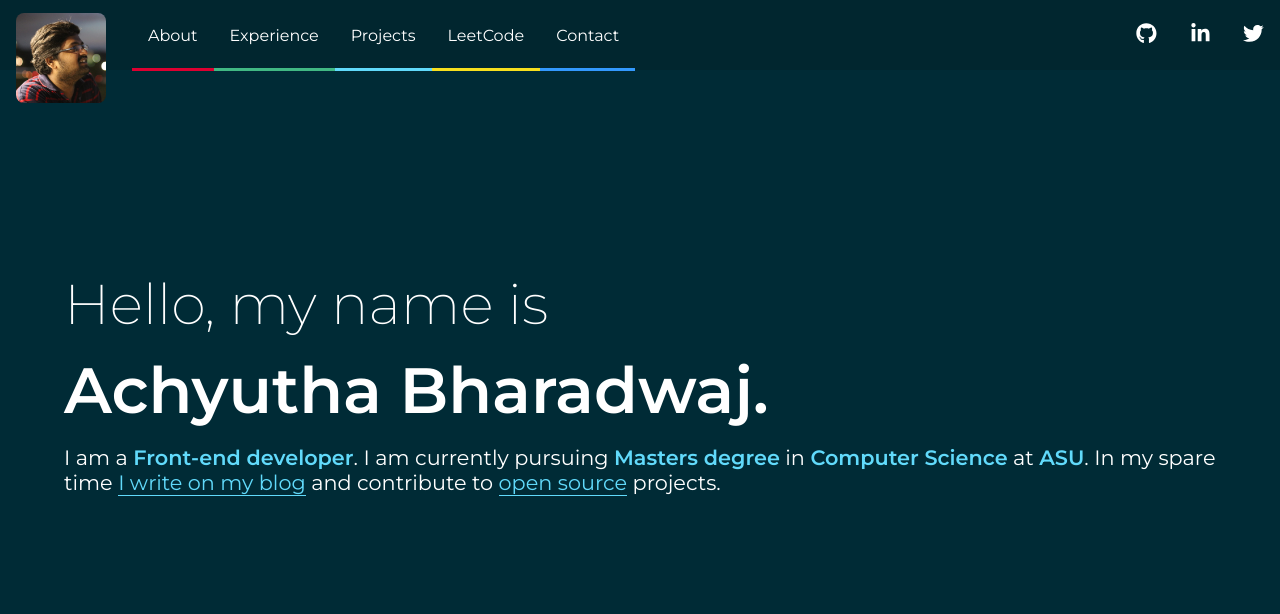
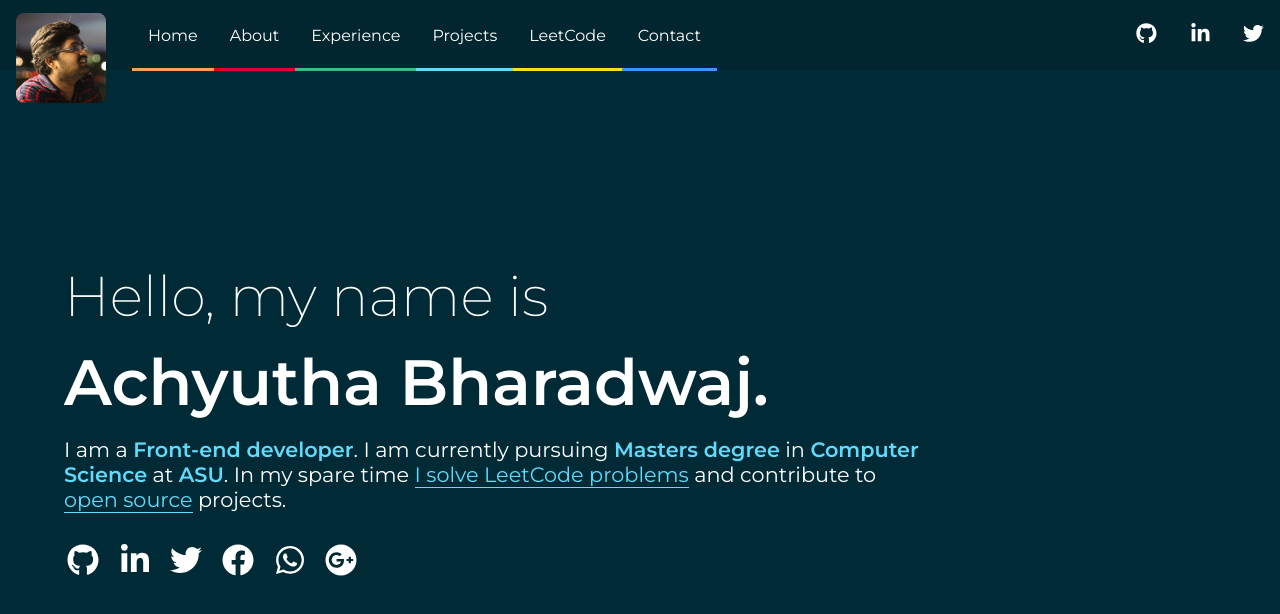
Before and after one commit to AchyuthaBharadwaj/portfolio-ab, a Gatsby site: page / in a window 1280 px wide. Built offline with nearby package versions, Linux system fonts and the light colour scheme; Gatsby itself is replaced by a stand-in of ours.

Commit message:
landing page animations

```diff
--- a/src/components/globals/navbar/NavbarLinks.js
+++ b/src/components/globals/navbar/NavbarLinks.js
@@ -7,6 +7,11 @@ export default class NavbarLinks extends Component {
   render() {
     return (
       <LinkWrapper open={this.props.navbarOpen}>
+        <li>
+          <Link to="/" className="nav-link home">
+            home
+          </Link>
+        </li>
         <li>
           <Link to="/about/" className="nav-link about">
             about
@@ -74,6 +79,9 @@ const LinkWrapper = styled.ul`
       }
     }
 
+    .home {
+      border-bottom: 3px solid #f4a460;
+    }
     .about {
       border-bottom: 3px solid #dd0031;
     }
--- /dev/null
+++ b/src/components/globals/socialIcons.js
@@ -0,0 +1,91 @@
+import React, { Component } from "react"
+import styled from "styled-components"
+import { styles } from "../../utils"
+import {
+  FaGithub,
+  FaLinkedinIn,
+  FaTwitter,
+  FaFacebook,
+  FaWhatsapp,
+  FaGooglePlus,
+} from "react-icons/fa"
+
+export default class SocialIcons extends Component {
+  state = {
+    icons: [
+      {
+        id: 0,
+        icon: <FaGithub className="icon" />,
+        path: "https://github.com/AchyuthaBharadwaj",
+      },
+      {
+        id: 1,
+        icon: <FaLinkedinIn className="icon" />,
+        path: "https://www.linkedin.com/in/achyutha-bharadwaj/",
+      },
+      {
+        id: 2,
+        icon: <FaTwitter className="icon" />,
+        path: "https://www.twitter.com",
+      },
+      {
+        id: 3,
+        icon: <FaFacebook className="icon" />,
+        path: "https://www.facebook.com",
+      },
+      {
+        id: 4,
+        icon: <FaWhatsapp className="icon" />,
+        path: "https://www.whatsapp.com",
+      },
+      {
+        id: 5,
+        icon: <FaGooglePlus className="icon" />,
+        path: "https://www.google.com",
+      },
+    ],
+  }
+  render() {
+    return (
+      <SocialIconsWrapper className={this.props.className}>
+        {this.state.icons.map(item => {
+          return (
+            <div className="iconWrapper">
+              <a href={item.path} target="_blank" rel="noopener noreferrer">
+                {item.icon}
+              </a>
+            </div>
+          )
+        })}
+      </SocialIconsWrapper>
+    )
+  }
+}
+
+const SocialIconsWrapper = styled.div`
+  height: 50px !important;
+  width: 300px;
+  height: 100%;
+  display: grid;
+  grid-template-columns: repeat(6, 1fr);
+  grid-column-gap: 10px;
+  margin: 0 auto;
+  svg {
+    margin-left: 3px;
+  }
+  .icon {
+    color: #fff;
+    font-size: 2rem;
+    cursor: pointer;
+    ${styles.transObject({ time: "0.3s" })};
+
+    &:hover {
+      color: ${styles.newColors.linkColor};
+      transform: scale(1.2);
+    }
+  }
+
+  @media (min-width: 768px) {
+    margin: 0;
+  }
+`
--- a/src/components/landingPage/Intro.js
+++ b/src/components/landingPage/Intro.js
@@ -2,6 +2,7 @@ import React from "react"
 import { Section, styles } from "../../utils"
 import styled from "styled-components"
 import { Link } from "gatsby"
+import SocialIcons from "../globals/socialIcons"
 
 export default function Intro() {
   return (
@@ -12,26 +13,35 @@ export default function Intro() {
         I am a <strong>Front-end developer</strong>. I am currently pursuing{" "}
         <strong>Masters degree</strong> in <strong>Computer Science</strong> at{" "}
         <strong>ASU</strong>. In my spare time{" "}
-        <Link to="/">I write on my blog</Link> and contribute to{" "}
-        <Link to="/">open source</Link> projects.
+        <Link to="/leetcode/">I solve LeetCode problems</Link> and contribute to{" "}
+        <Link to="/projects/">open source</Link> projects.
       </p>
+      <SocialIcons className="socialIcons" />
     </IntroWrapper>
   )
 }
 
 const IntroWrapper = styled(Section)`
   text-align: center;
+  overflow-y: hidden;
+  .socialIcons {
+    animation: slide-up 0.6s cubic-bezier(0.39, 0.575, 0.565, 1) 1600ms both;
+  }
   .title-intro {
     padding-top: 22vh;
     font-size: 2rem;
     font-weight: 200;
+    animation: slide-down 0.6s cubic-bezier(0.39, 0.575, 0.565, 1) 400ms both;
   }
   .title {
     padding: 0.8rem 0 1rem 0;
     font-size: 2.5rem;
     font-weight: 700;
+    animation: fade-in 0.6s cubic-bezier(0.39, 0.575, 0.565, 1) 800ms both;
   }
   .title-description {
+    animation: slide-up 0.6s cubic-bezier(0.39, 0.575, 0.565, 1) 1200ms both;
+    padding-bottom: 2rem;
     strong {
       color: ${styles.newColors.linkColor};
     }
@@ -46,7 +56,7 @@ const IntroWrapper = styled(Section)`
   @media (min-width: 768px) {
     text-align: left;
     .title-intro {
-      padding-top: 22vh;
+      padding-top: 20vh;
       font-size: 3rem;
       font-weight: 200;
     }
@@ -57,12 +67,13 @@ const IntroWrapper = styled(Section)`
     }
     .title-description {
       font-size: 1.2rem;
+      width: 75%;
     }
   }
 
   @media (min-width: 1000px) {
     .title-intro {
-      padding-top: 21vh;
+      padding-top: 20vh;
       font-size: 3.5rem;
       font-weight: 200;
     }
@@ -75,4 +86,35 @@ const IntroWrapper = styled(Section)`
       font-size: 1.3rem;
     }
   }
+
+  @keyframes slide-down {
+    0% {
+      transform: translateY(-50px);
+      opacity: 0;
+    }
+    100% {
+      transform: translateY(0);
+      opacity: 1;
+    }
+  }
+
+  @keyframes slide-up {
+    0% {
+      opacity: 0;
+      transform: translateY(50px);
+    }
+    100% {
+      opacity: 1;
+      transform: translateY(0);
+    }
+  }
+
+  @keyframes fade-in {
+    0% {
+      opacity: 0;
+    }
+    100% {
+      opacity: 1;
+    }
+  }
 `
--- a/src/utils/styles.js
+++ b/src/utils/styles.js
@@ -49,3 +49,34 @@ export const border = ({
 export const letterSpacing = ({ spacing = "0.1rem" }) => {
   return `letter-spacing:${spacing}`
 }
+
+export const slideDown = `@keyframes slide-down {
+  0 % {
+    transform: translateY(-50px);
+    opacity: 0;
+  }
+  100 % {
+    transform: translateY(0);
+    opacity: 1;
+  }
+}`
+
+export const slideUp = `@keyframes slide-up {
+  0 % {
+    opacity: 0;
+    transform: translateY(50px);
+  }
+  100 % {
+    opacity: 1;
+    transform: translateY(0);
+  }
+}`
+
+export const fadeIn = `@keyframes fade-in {
+  0% {
+    opacity: 0;
+  }
+  100% {
+    opacity: 1;
+  }
+}`
```
